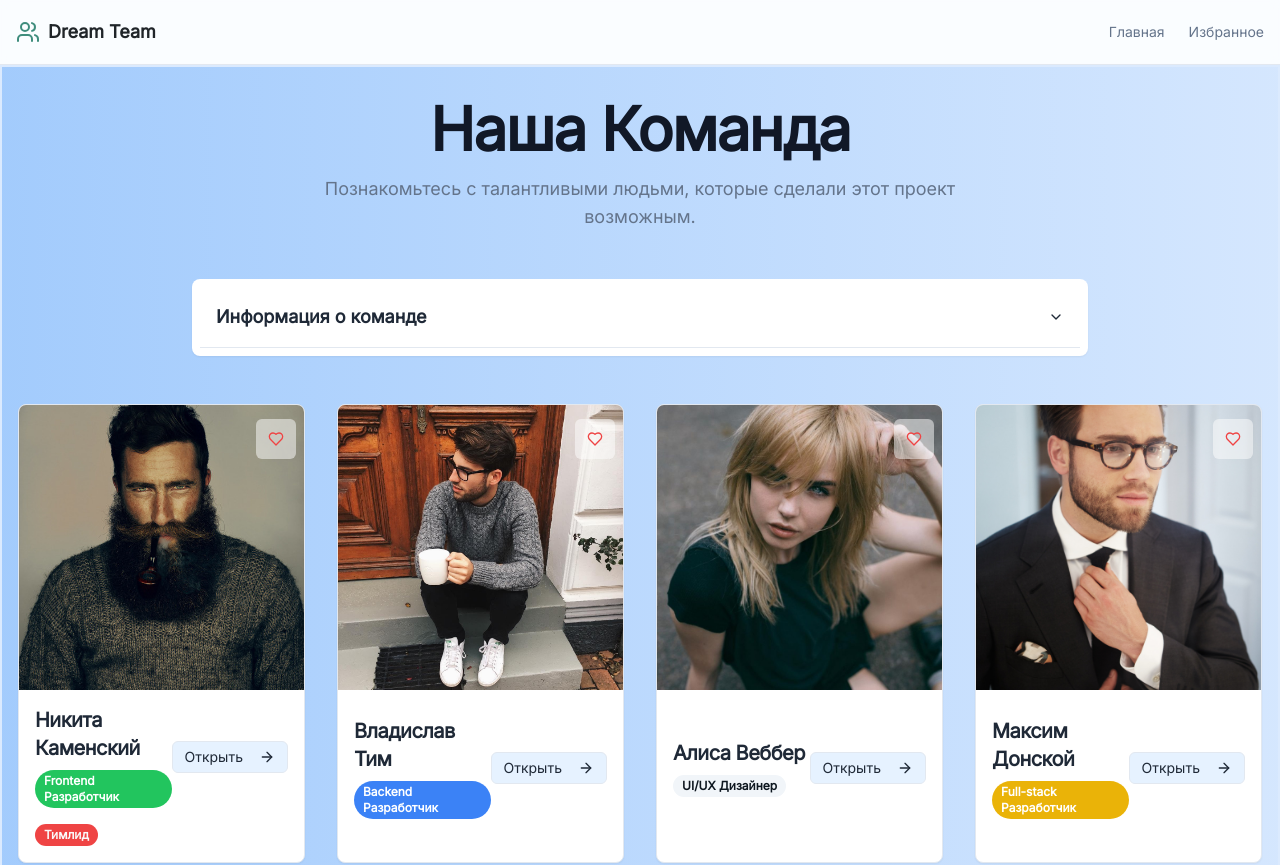
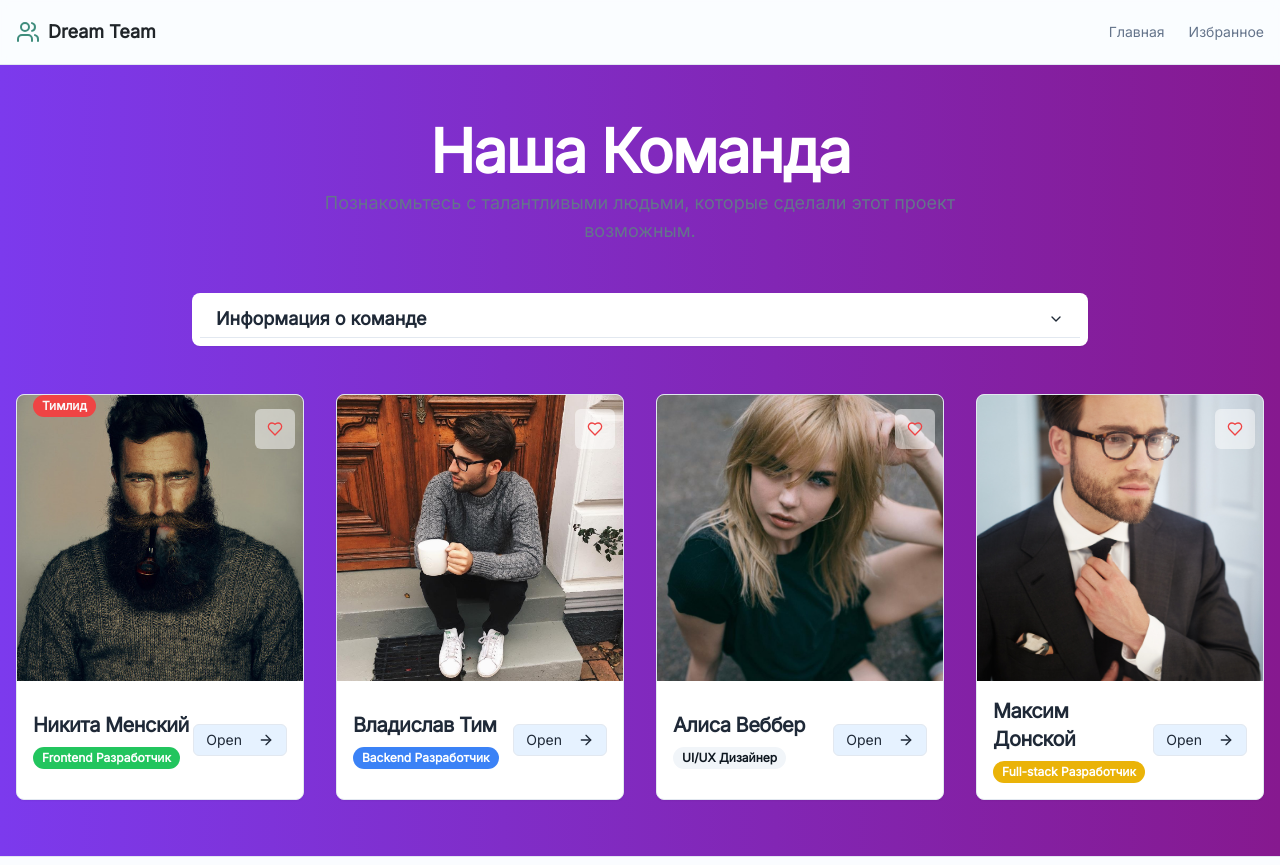
Before and after one commit to thermojam/dream-team-app, a Next.js app: page / in a window 1280 px wide. Shown: the top 865 px of the page. Built offline with nearby package versions, Linux system fonts and the light colour scheme.

Commit message:
preparing the project for deployment

```diff
--- a/src/app/layout.tsx
+++ b/src/app/layout.tsx
@@ -145,7 +145,7 @@ export default function RootLayout({
         <ToastProvider>
             <div className="flex min-h-screen w-full flex-col">
                 <Header/>
-                <main className="flex-1 bg-gradient-to-r from-blue-400/50 to-blue-500/10 border-2 border-blue-100">
+                <main className="flex-1 bg-gradient-to-r from-violet-600 to-fuchsia-800 ">
                     {children}
                 </main>
                 <Footer/>
--- a/src/app/loading.tsx
+++ b/src/app/loading.tsx
@@ -3,7 +3,7 @@ import { LoaderCircle } from 'lucide-react';
 export default function LoadingSpinner() {
   return (
     <div className="flex min-h-[calc(100vh-4rem)] items-center justify-center">
-      <LoaderCircle className="h-12 w-12 animate-spin text-primary" />
+      <LoaderCircle className="h-12 w-12 animate-spin text-white" />
     </div>
   );
 }
--- a/src/app/not-found.tsx
+++ b/src/app/not-found.tsx
@@ -5,11 +5,11 @@ import { AlertTriangle } from 'lucide-react';
 export default function NotFound() {
     return (
         <div className="flex min-h-[calc(100vh-12rem)] flex-col items-center justify-center text-center">
-            <AlertTriangle className="mx-auto h-16 w-16 text-destructive" />
-            <h1 className="mt-4 text-4xl font-bold tracking-tight text-foreground sm:text-5xl">
+            <AlertTriangle className="mx-auto h-60 w-60 text-destructive" />
+            <h1 className="mt-4 text-4xl font-bold tracking-tight text-white sm:text-5xl">
                 Страница не найдена
             </h1>
-            <p className="mt-4 text-lg text-muted-foreground">
+            <p className="mt-4 text-lg text-muted-foreground text-gray-200">
                 К сожалению, мы не смогли найти страницу, которую вы ищете.
             </p>
             <div className="mt-10 flex items-center justify-center gap-x-6">
--- a/src/app/page.tsx
+++ b/src/app/page.tsx
@@ -1,15 +1,15 @@
-import { Accordion, AccordionContent, AccordionItem, AccordionTrigger } from "@/components/ui/accordion";
-import { teamData } from "@/lib/team-data";
+import {Accordion, AccordionContent, AccordionItem, AccordionTrigger} from "@/components/ui/accordion";
+import {teamData} from "@/lib/team-data";
 import MemberCard from "@/components/team/MemberCard";
 
 export default function Home() {
     return (
-    <div className="container mx-auto px-4 py-8">
+        <div className="container mx-auto px-4 py-14">
             <header className="text-center mb-12">
-        <h1 className="text-4xl font-bold tracking-tight text-gray-900 sm:text-5xl md:text-6xl font-headline">
+                <h1 className="text-4xl font-bold tracking-tight text-white sm:text-5xl md:text-6xl font-headline">
                     Наша Команда
                 </h1>
-        <p className="mt-4 text-lg text-gray-500 text-muted-foreground max-w-2xl mx-auto">
+                <p className="mt-2 text-lg text-gray-200 text-muted-foreground max-w-2xl mx-auto">
                     Познакомьтесь с талантливыми людьми, которые сделали этот проект возможным.
                 </p>
             </header>
@@ -19,7 +19,10 @@ export default function Home() {
                     <AccordionItem value="item-1">
                         <AccordionTrigger className="text-lg font-semibold px-4">Информация о команде</AccordionTrigger>
                         <AccordionContent className="px-4 pt-2 text-muted-foreground">
-              Мы — сплоченная команда энтузиастов, увлеченных созданием современных и удобных веб-приложений. Наш коллективный опыт охватывает весь спектр веб-разработки, от фронтенда до бэкенда. Мы верим в сотрудничество, постоянное обучение и стремимся к совершенству в каждом проекте, за который беремся.
+                            Мы — сплоченная команда энтузиастов, увлеченных созданием современных и удобных
+                            веб-приложений. Наш коллективный опыт охватывает весь спектр веб-разработки, от фронтенда до
+                            бэкенда. Мы верим в сотрудничество, постоянное обучение и стремимся к совершенству в каждом
+                            проекте, за который беремся.
                         </AccordionContent>
                     </AccordionItem>
                 </Accordion>
@@ -28,7 +31,7 @@ export default function Home() {
             <section>
                 <div className="grid grid-cols-1 gap-8 sm:grid-cols-2 lg:grid-cols-3 xl:grid-cols-4">
                     {teamData.map((member) => (
-            <MemberCard key={member.id} member={member} />
+                        <MemberCard key={member.id} member={member}/>
                     ))}
                 </div>
             </section>
--- a/src/components/team/MemberCard.tsx
+++ b/src/components/team/MemberCard.tsx
@@ -1,17 +1,17 @@
 import Link from 'next/link';
 import Image from 'next/image';
-import { Card, CardContent, CardFooter, CardHeader, CardTitle } from '@/components/ui/card';
-import { Badge, type BadgeProps } from '@/components/ui/badge';
-import type { TeamMember } from '@/types';
+import {Card, CardContent, CardFooter, CardHeader, CardTitle} from '@/components/ui/card';
+import {Badge, type BadgeProps} from '@/components/ui/badge';
+import type {TeamMember} from '@/types';
 import FavoriteButton from './FavoriteButton';
-import { Button } from '@/components/ui/button';
-import { ArrowRight } from 'lucide-react';
+import {Button} from '@/components/ui/button';
+import {ArrowRight} from 'lucide-react';
 
 interface MemberCardProps {
     member: TeamMember;
 }
 
-const MemberCard = ({ member }: MemberCardProps) => {
+const MemberCard = ({member}: MemberCardProps) => {
 
     const getRoleBadgeVariant = (role: string): BadgeProps['variant'] => {
         if (role.toLowerCase().includes('frontend')) return 'success';
@@ -22,7 +22,8 @@ const MemberCard = ({ member }: MemberCardProps) => {
     }
 
     return (
-    <Card className="flex flex-col overflow-hidden transition-transform transform hover:-translate-y-1 hover:shadow-xl">
+        <Card
+            className="flex flex-col overflow-hidden transition-transform transform hover:-translate-y-1 hover:shadow-xl">
             <CardHeader className="relative p-0">
                 <Link href={`/team/${member.id}`} className="block">
                     <Image
@@ -35,7 +36,7 @@ const MemberCard = ({ member }: MemberCardProps) => {
                     />
                 </Link>
                 <div className="absolute top-2 right-2">
-           <FavoriteButton member={member} />
+                    <FavoriteButton member={member}/>
                 </div>
             </CardHeader>
             <CardContent className="flex-grow p-4 flex justify-between items-center">
@@ -47,12 +48,12 @@ const MemberCard = ({ member }: MemberCardProps) => {
                 </div>
                 <Button asChild variant="outline" size="sm">
                     <Link href={`/team/${member.id}`}>
-            Открыть
-            <ArrowRight className="ml-2 h-4 w-4" />
+                        Open
+                        <ArrowRight className="ml-2 h-4 w-4"/>
                     </Link>
                 </Button>
             </CardContent>
-      <CardFooter className="p-4 pt-0">
+            <CardFooter className="p-4 pt-0 absolute top-[10] left-0">
                 {member.isLead && <Badge variant="destructive">Тимлид</Badge>}
             </CardFooter>
         </Card>
--- a/src/components/ui/accordion.tsx
+++ b/src/components/ui/accordion.tsx
@@ -2,16 +2,16 @@
 
 import * as React from "react"
 import * as AccordionPrimitive from "@radix-ui/react-accordion"
-import { ChevronDown } from "lucide-react"
+import {ChevronDown} from "lucide-react"
 
-import { cn } from "@/lib/utils"
+import {cn} from "@/lib/utils"
 
 const Accordion = AccordionPrimitive.Root
 
 const AccordionItem = React.forwardRef<
     React.ElementRef<typeof AccordionPrimitive.Item>,
     React.ComponentPropsWithoutRef<typeof AccordionPrimitive.Item>
->(({ className, ...props }, ref) => (
+>(({className, ...props}, ref) => (
     <AccordionPrimitive.Item
         ref={ref}
         className={cn("border-b", className)}
@@ -23,18 +23,18 @@ AccordionItem.displayName = "AccordionItem"
 const AccordionTrigger = React.forwardRef<
     React.ElementRef<typeof AccordionPrimitive.Trigger>,
     React.ComponentPropsWithoutRef<typeof AccordionPrimitive.Trigger>
->(({ className, children, ...props }, ref) => (
+>(({className, children, ...props}, ref) => (
     <AccordionPrimitive.Header className="flex">
         <AccordionPrimitive.Trigger
             ref={ref}
             className={cn(
-        "flex flex-1 items-center justify-between py-4 font-medium transition-all hover:underline [&[data-state=open]>svg]:rotate-180",
+                "flex flex-1 items-center justify-between py-1 font-medium transition-all hover:underline [&[data-state=open]>svg]:rotate-180",
                 className
             )}
             {...props}
         >
             {children}
-      <ChevronDown className="h-4 w-4 shrink-0 transition-transform duration-200" />
+            <ChevronDown className="h-4 w-4 shrink-0 transition-transform duration-200"/>
         </AccordionPrimitive.Trigger>
     </AccordionPrimitive.Header>
 ))
@@ -43,7 +43,7 @@ AccordionTrigger.displayName = AccordionPrimitive.Trigger.displayName
 const AccordionContent = React.forwardRef<
     React.ElementRef<typeof AccordionPrimitive.Content>,
     React.ComponentPropsWithoutRef<typeof AccordionPrimitive.Content>
->(({ className, children, ...props }, ref) => (
+>(({className, children, ...props}, ref) => (
     <AccordionPrimitive.Content
         ref={ref}
         className="overflow-hidden text-sm transition-all data-[state=closed]:animate-accordion-up data-[state=open]:animate-accordion-down"
@@ -55,4 +55,4 @@ const AccordionContent = React.forwardRef<
 
 AccordionContent.displayName = AccordionPrimitive.Content.displayName
 
-export { Accordion, AccordionItem, AccordionTrigger, AccordionContent }
+export {Accordion, AccordionItem, AccordionTrigger, AccordionContent}
--- a/src/lib/team-data.ts
+++ b/src/lib/team-data.ts
@@ -3,7 +3,7 @@ import type {TeamMember} from '@/types';
 export const teamData: TeamMember[] = [
     {
         id: '1',
-        name: 'Никита Каменский',
+        name: 'Никита Mенский',
         age: 33,
         role: 'Frontend Разработчик',
         isLead: true,
@@ -15,7 +15,7 @@ export const teamData: TeamMember[] = [
             linkedin: 'https://linkedin.com',
         },
         skills: [
-            {name: 'React', level: 95},
+            {name: 'React', level: 100},
             {name: 'TypeScript', level: 90},
             {name: 'Next.js', level: 85},
             {name: 'CSS/Tailwind', level: 98},
```
Also changed, not shown: src/app/favorites/page.tsx (+5 -5 lines). Lines whose indentation alone changed are shown as unchanged.
